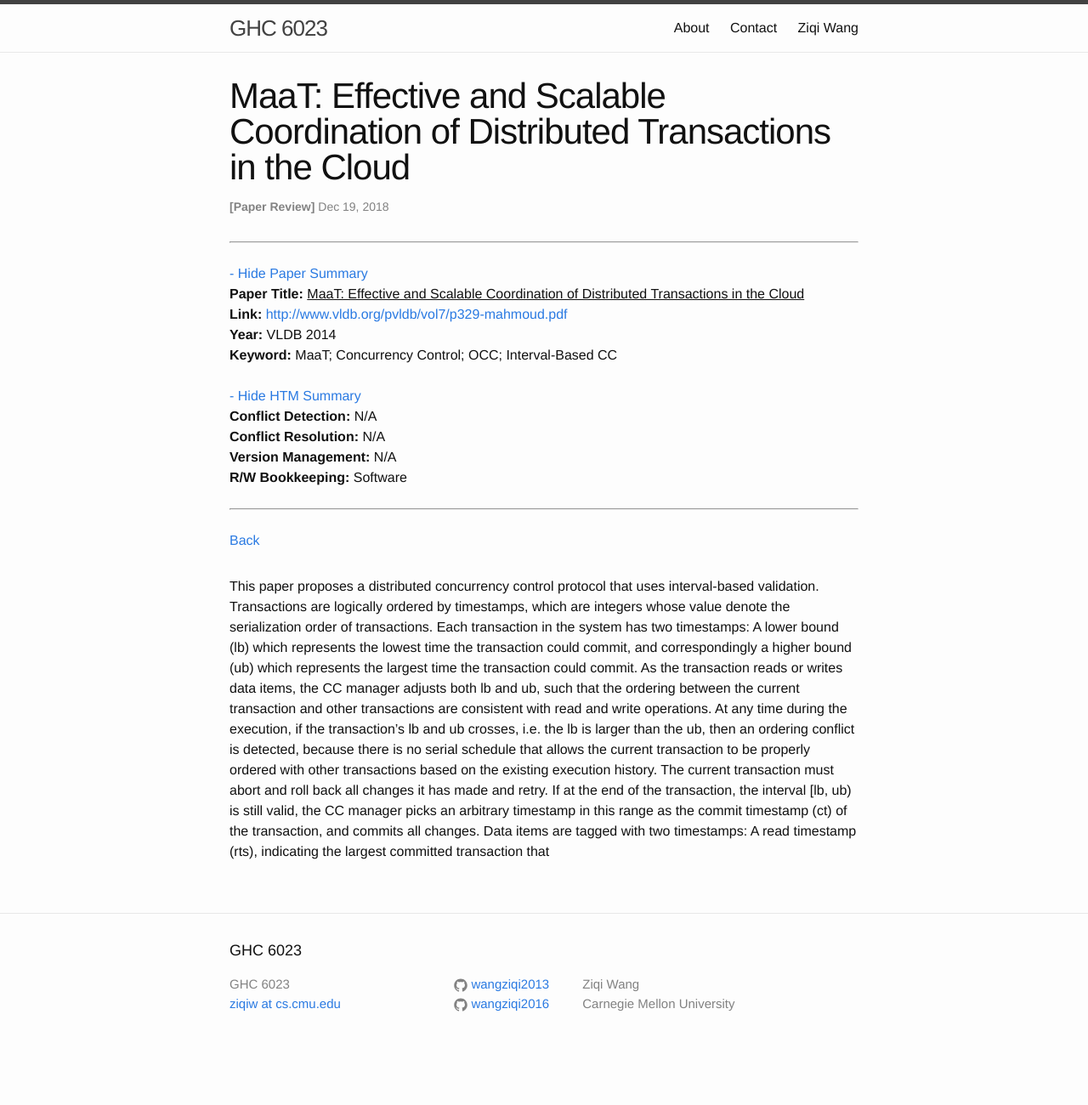
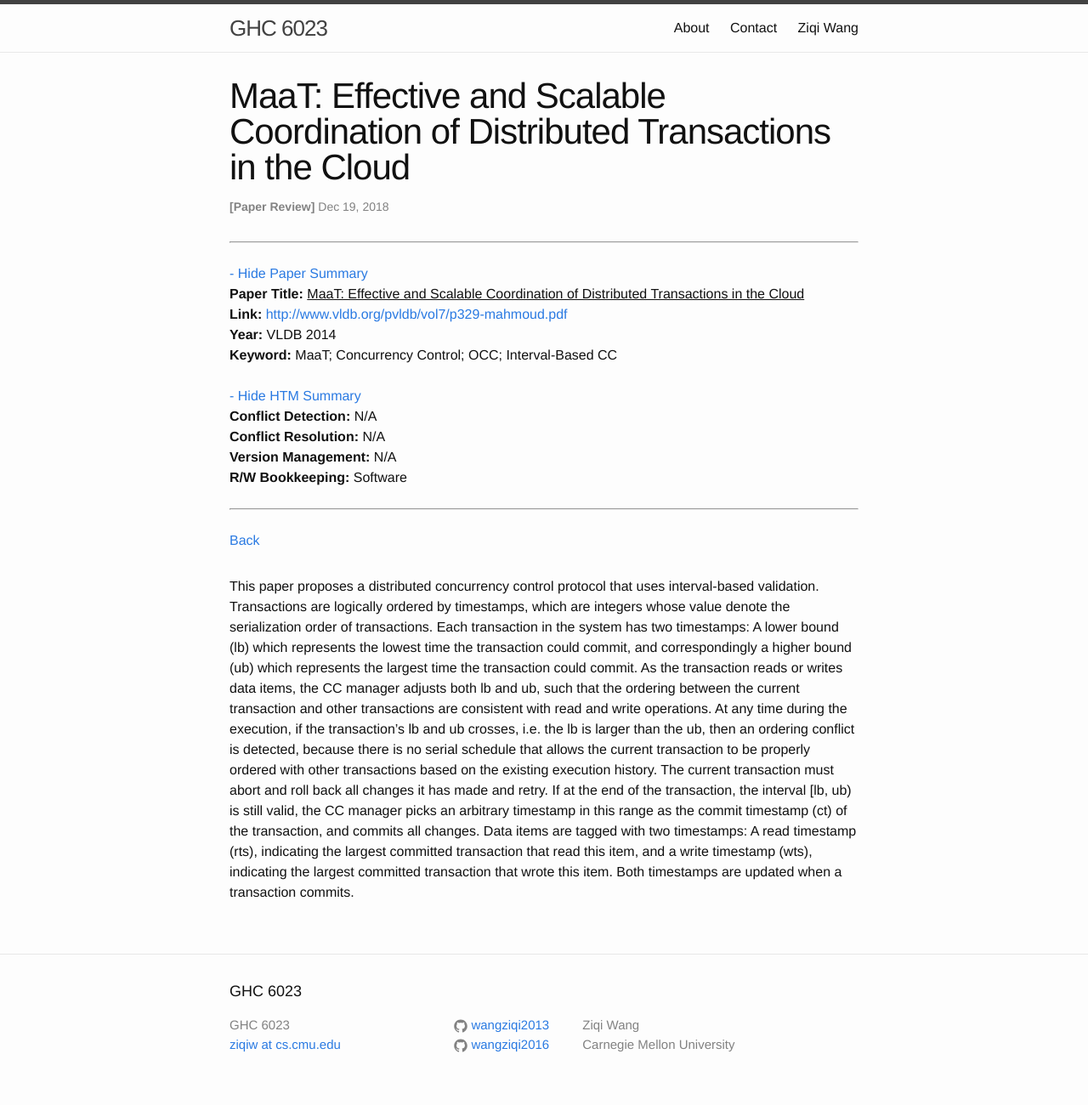
Before and after one commit to wangziqi2013/wangziqi2013.github.io, a Jekyll site: the page built from _posts/2018-12-18-maat.markdown, in a window 1280 px wide. Shown: the whole page at 85% size. Built offline with Jekyll 4.4.1, drawn with Linux system fonts in a browser that asks for light colours; before the commit the page ends 1252 px from its top, so only the background shows below that.

Commit message:
Adding rts and wts

```diff
--- a/_posts/2018-12-18-maat.markdown
+++ b/_posts/2018-12-18-maat.markdown
@@ -25,4 +25,6 @@ transaction to be properly ordered with other transactions based on the existing
 transaction must abort and roll back all changes it has made and retry. If at the end of the transaction,
 the interval [lb, ub) is still valid, the CC manager picks an arbitrary timestamp in this range as the commit
 timestamp (ct) of the transaction, and commits all changes. Data items are tagged with two timestamps: A
-read timestamp (rts), indicating the largest committed transaction that
+read timestamp (rts), indicating the largest committed transaction that read this item, and a write timestamp (wts),
+indicating the largest committed transaction that wrote this item. Both timestamps are updated when a
+transaction commits.
```
